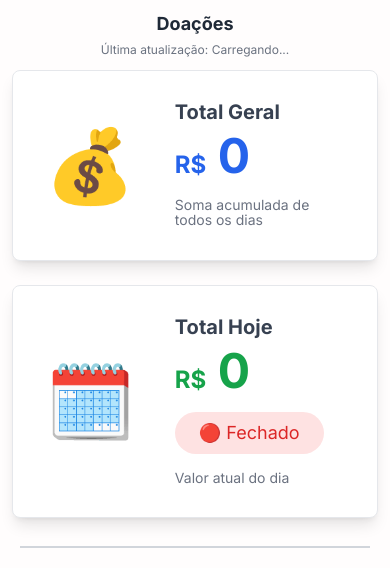
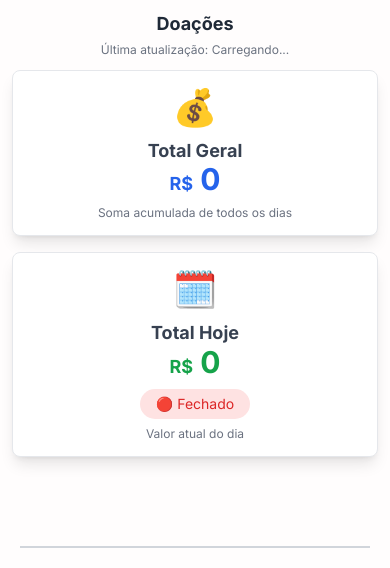
Before and after one commit to brunostersa/saoraimundo, a Next.js app: page / in a window 390 px wide. Shown: the part 531-1099 px from the top of the page. Built offline with nearby package versions, Linux system fonts and the light colour scheme; no server answers; the database is empty.

Commit message:
📱 Responsividade mobile: Corrigido layout dos totais para dispositivos móveis

```diff
--- a/src/app/DoacoesClient.tsx
+++ b/src/app/DoacoesClient.tsx
@@ -51,13 +51,13 @@ export default function DoacoesClient() {
 
     if (valorInteiro >= 1000000) {
       // Para milhões: 1.500.000 -> 1,50 milhões
-      return <span><span className="text-2xl">R$</span> {(valorInteiro / 1000000).toFixed(2).replace('.', ',')} milhões</span>
+      return <span><span className="text-lg sm:text-2xl">R$</span> {(valorInteiro / 1000000).toFixed(2).replace('.', ',')} milhões</span>
     } else if (valorInteiro >= 1000) {
       // Para milhares: 15.000 -> 15,0 mil
-      return <span><span className="text-2xl">R$</span> {(valorInteiro / 1000).toFixed(1).replace('.', ',')} mil</span>
+      return <span><span className="text-lg sm:text-2xl">R$</span> {(valorInteiro / 1000).toFixed(1).replace('.', ',')} mil</span>
     } else {
       // Para valores menores que 1000, usa formatação simples
-      return <span><span className="text-2xl">R$</span> {valorInteiro.toString()}</span>
+      return <span><span className="text-lg sm:text-2xl">R$</span> {valorInteiro.toString()}</span>
     }
   }
 
@@ -119,30 +119,30 @@ export default function DoacoesClient() {
   }
 
   return (
-    <div className="space-y-8">
+    <div className="space-y-6 sm:space-y-8">
       {/* Cards de Totais */}
-      <div className="space-y-6">
-        <div className="bg-white rounded-lg shadow-lg p-8 border border-gray-200">
-          <div className="flex items-center justify-between">
-            <div className="text-7xl mr-10">💰</div>
-            <div className="flex-1">
-              <p className="text-xl font-bold text-gray-700 mb-4 leading-[0.9]">Total Geral</p>
-              <p className="text-5xl font-bold text-blue-600 mb-4 leading-[0.8]">{formatarValor(totais.totalGeral)}</p>
-              <p className="text-sm text-gray-500 leading-[1.1]">Soma acumulada de todos os dias</p>
+      <div className="space-y-4 sm:space-y-6">
+        <div className="bg-white rounded-lg shadow-lg p-4 sm:p-6 lg:p-8 border border-gray-200">
+          <div className="flex flex-col sm:flex-row items-center sm:justify-between gap-4 sm:gap-6">
+            <div className="text-4xl sm:text-5xl lg:text-7xl">💰</div>
+            <div className="flex-1 text-center sm:text-left">
+              <p className="text-lg sm:text-xl font-bold text-gray-700 mb-2 sm:mb-4 leading-[0.9]">Total Geral</p>
+              <p className="text-3xl sm:text-4xl lg:text-5xl font-bold text-blue-600 mb-2 sm:mb-4 leading-[0.8]">{formatarValor(totais.totalGeral)}</p>
+              <p className="text-xs sm:text-sm text-gray-500 leading-[1.1]">Soma acumulada de todos os dias</p>
             </div>
           </div>
         </div>
 
-        <div className="bg-white rounded-lg shadow-lg p-8 border border-gray-200">
-          <div className="flex items-center justify-between">
-            <div className="text-7xl mr-10">🗓️</div>
-            <div className="flex-1">
-              <p className="text-xl font-bold text-gray-700 mb-4 leading-[0.9]">Total Hoje</p>
-              <p className="text-5xl font-bold text-green-600 mb-4 leading-[0.8]">{formatarValor(totais.totalHoje)}</p>
-              <p className={`text-lg px-6 py-3 rounded-full inline-block mb-4 leading-[1.0] ${getStatusColor(totais.statusHoje)}`}>
+        <div className="bg-white rounded-lg shadow-lg p-4 sm:p-6 lg:p-8 border border-gray-200">
+          <div className="flex flex-col sm:flex-row items-center sm:justify-between gap-4 sm:gap-6">
+            <div className="text-4xl sm:text-5xl lg:text-7xl">🗓️</div>
+            <div className="flex-1 text-center sm:text-left">
+              <p className="text-lg sm:text-xl font-bold text-gray-700 mb-2 sm:mb-4 leading-[0.9]">Total Hoje</p>
+              <p className="text-3xl sm:text-4xl lg:text-5xl font-bold text-green-600 mb-2 sm:mb-4 leading-[0.8]">{formatarValor(totais.totalHoje)}</p>
+              <p className={`text-sm sm:text-lg px-4 sm:px-6 py-2 sm:py-3 rounded-full inline-block mb-2 sm:mb-4 leading-[1.0] ${getStatusColor(totais.statusHoje)}`}>
                 {getStatusText(totais.statusHoje)}
               </p>
-              <p className="text-sm text-gray-500 leading-[1.1]">Valor atual do dia</p>
+              <p className="text-xs sm:text-sm text-gray-500 leading-[1.1]">Valor atual do dia</p>
             </div>
           </div>
         </div>
```
